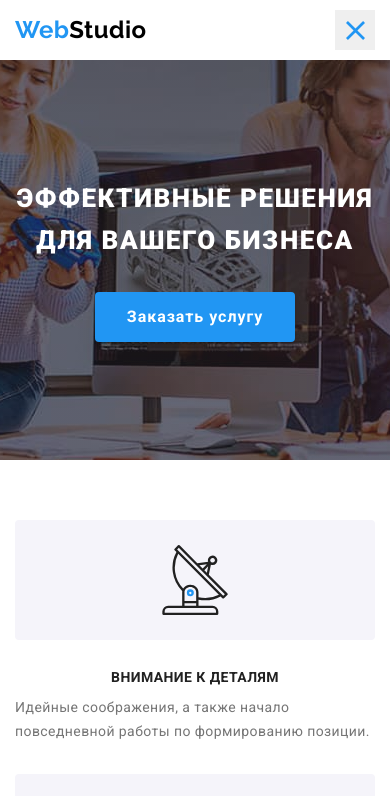
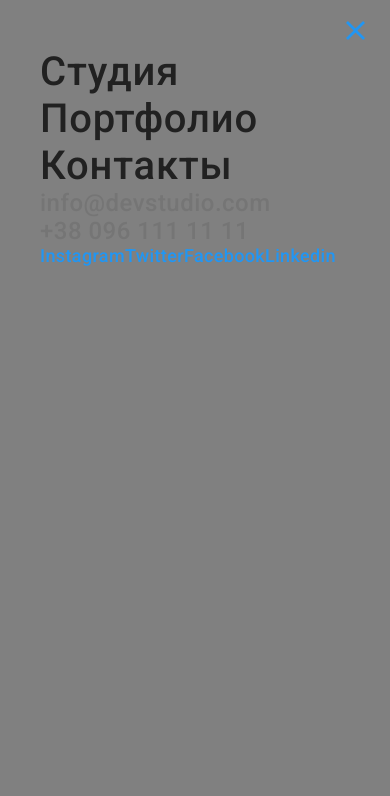
Before and after one commit to lex-od/goit-markup-hw-08, a plain HTML site: page index.html in a window 390 px wide. Both pictures are taken after a click on the button 355 px from the left and 30 px from the top of the page. Shown: the top 796 px of the page. Drawn offline with nearby package versions, Linux system fonts and the light colour scheme.

Commit message:
Mobile menu 1/2

```diff
--- a/index.html
+++ b/index.html
@@ -77,6 +77,62 @@
             </li>
           </ul>
         </address>
+      </div>
+
+      <div class="mobile-menu" data-menu>
+        <nav class="mobile-nav">
+          <ul class="mobile-nav-list">
+            <li class="mobile-nav-item">
+              <a class="mobile-nav-link current-link" href="./index.html"
+                >Студия</a
+              >
+            </li>
+            <li class="mobile-nav-item">
+              <a class="mobile-nav-link" href="./portfolio.html">Портфолио</a>
+            </li>
+            <li class="mobile-nav-item">
+              <a class="mobile-nav-link" href="">Контакты</a>
+            </li>
+          </ul>
+        </nav>
+
+        <address class="mobile-contacts">
+          <ul class="mobile-contacts-list">
+            <li class="mobile-contacts-item">
+              <a class="mobile-contacts-link" href="mailto:info@devstudio.com"
+                >info@devstudio.com</a
+              >
+            </li>
+            <li class="mobile-contacts-item">
+              <a class="mobile-contacts-link" href="tel:+380961111111"
+                >+38 096 111 11 11</a
+              >
+            </li>
+          </ul>
+        </address>
+
+        <ul class="mobile-socials-list">
+          <li class="mobile-socials-list-item">
+            <a class="mobile-socials-list-link" href="" aria-label="Instagram"
+              >Instagram
+            </a>
+          </li>
+          <li class="mobile-socials-list-item">
+            <a class="mobile-socials-list-link" href="" aria-label="Twitter"
+              >Twitter
+            </a>
+          </li>
+          <li class="mobile-socials-list-item">
+            <a class="mobile-socials-list-link" href="" aria-label="Facebook"
+              >Facebook
+            </a>
+          </li>
+          <li class="mobile-socials-list-item">
+            <a class="mobile-socials-list-link" href="" aria-label="Linkedin"
+              >Linkedin
+            </a>
+          </li>
+        </ul>
       </div>
     </header>
 
--- /dev/null
+++ b/sass/layout/_mobile-menu-btn.scss
@@ -0,0 +1,51 @@
+.mobile-menu-btn {
+  z-index: 100;
+
+  width: 40px;
+  height: 40px;
+  padding: 0;
+  margin-left: auto;
+  display: flex;
+  justify-content: center;
+  align-items: center;
+
+  background-color: transparent;
+  border-style: none;
+  cursor: pointer;
+
+  &:hover,
+  &:focus {
+    color: var(--accent-color);
+  }
+
+  @media screen and (min-width: 768px) {
+    display: none;
+  }
+}
+
+.mobile-menu-icon {
+  width: 24px;
+  height: 16px;
+
+  fill: currentColor;
+  transition: color 250ms cubic-bezier(0.4, 0, 0.2, 1);
+
+  .mobile-menu-btn.is-open > & {
+    width: 19px;
+    height: 19px;
+  }
+}
+
+.mobile-menu-icon-menu {
+  .mobile-menu-btn.is-open & {
+    display: none;
+  }
+}
+
+.mobile-menu-icon-close {
+  display: none;
+
+  .mobile-menu-btn.is-open & {
+    display: block;
+  }
+}
--- a/sass/layout/_mobile-menu.scss
+++ b/sass/layout/_mobile-menu.scss
@@ -1,51 +1,71 @@
-// ========== Mobile menu ==========
+.mobile-menu {
+  opacity: 0;
+  visibility: hidden;
+  pointer-events: none;
 
-.mobile-menu-btn {
-  width: 40px;
-  height: 40px;
-  padding: 0;
-  margin-left: auto;
-  display: flex;
-  justify-content: center;
-  align-items: center;
+  position: fixed;
+  top: 0;
+  left: 0;
 
-  // background-color: transparent;
-  border-style: none;
-  cursor: pointer;
+  width: 100%;
+  height: 100vh;
+  overflow: scroll;
+  padding: 48px 10px 48px 40px;
+
+  // background-color: var(--primary-white-color);
+  background-color: gray;
+  transition: opacity 250ms cubic-bezier(0.4, 0, 0.2, 1),
+    visibility 250ms cubic-bezier(0.4, 0, 0.2, 1);
+
+  @media screen and (max-width: 767px) {
+    &.is-open {
+      opacity: 1;
+      visibility: visible;
+      pointer-events: auto;
+    }
+  }
+}
+
+.mobile-nav-link {
+  font-weight: 500;
+  font-size: 40px;
+  line-height: 1.175;
+  letter-spacing: 0.02em;
+  text-decoration: none;
+  color: var(--title-text-color);
 
   &:hover,
   &:focus {
     color: var(--accent-color);
   }
+}
 
-  @media screen and (min-width: 768px) {
-    display: none;
+.mobile-contacts-link {
+  font-weight: 500;
+  font-size: 24px;
+  line-height: 1.167;
+  letter-spacing: 0.02em;
+  color: var(--primary-text-color);
+  text-decoration: none;
+  font-style: normal;
+
+  &:hover,
+  &:focus {
+    color: var(--accent-color);
+    font-size: 34px;
+    line-height: 1.176;
   }
 }
 
-.mobile-menu-icon {
-  width: 24px;
-  height: 16px;
-
-  fill: currentColor;
-  transition: color 250ms cubic-bezier(0.4, 0, 0.2, 1);
-
-  .mobile-menu-btn.is-open > & {
-    width: 19px;
-    height: 19px;
-  }
+.mobile-socials-list {
+  display: flex;
 }
 
-.mobile-menu-icon-menu {
-  .mobile-menu-btn.is-open & {
-    display: none;
-  }
+.mobile-socials-list-link {
+  font-weight: 500;
+  font-size: 18px;
+  line-height: 1.222;
+  letter-spacing: 0.02em;
+  color: var(--accent-color);
+  text-decoration: none;
 }
-
-.mobile-menu-icon-close {
-  display: none;
-
-  .mobile-menu-btn.is-open & {
-    display: block;
-  }
-}
--- a/sass/main.scss
+++ b/sass/main.scss
@@ -10,6 +10,7 @@
 @import './components/socials-list';
 
 @import './layout/header';
+@import './layout/mobile-menu-btn';
 @import './layout/mobile-menu';
 @import './layout/footer';
 @import './layout/hero';
```
Also changed, not shown: css/main.css, css/main.min.css, 2 other files.
